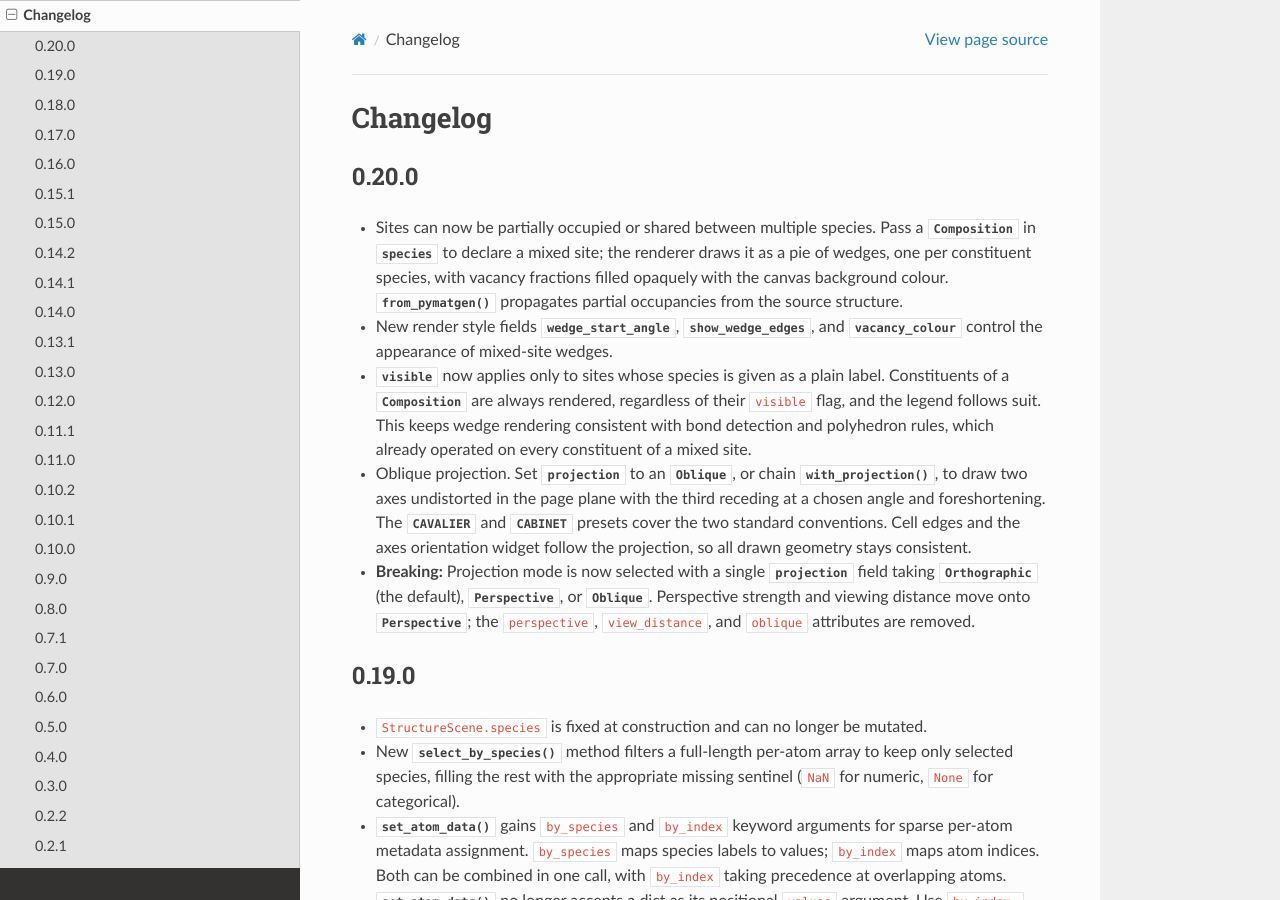
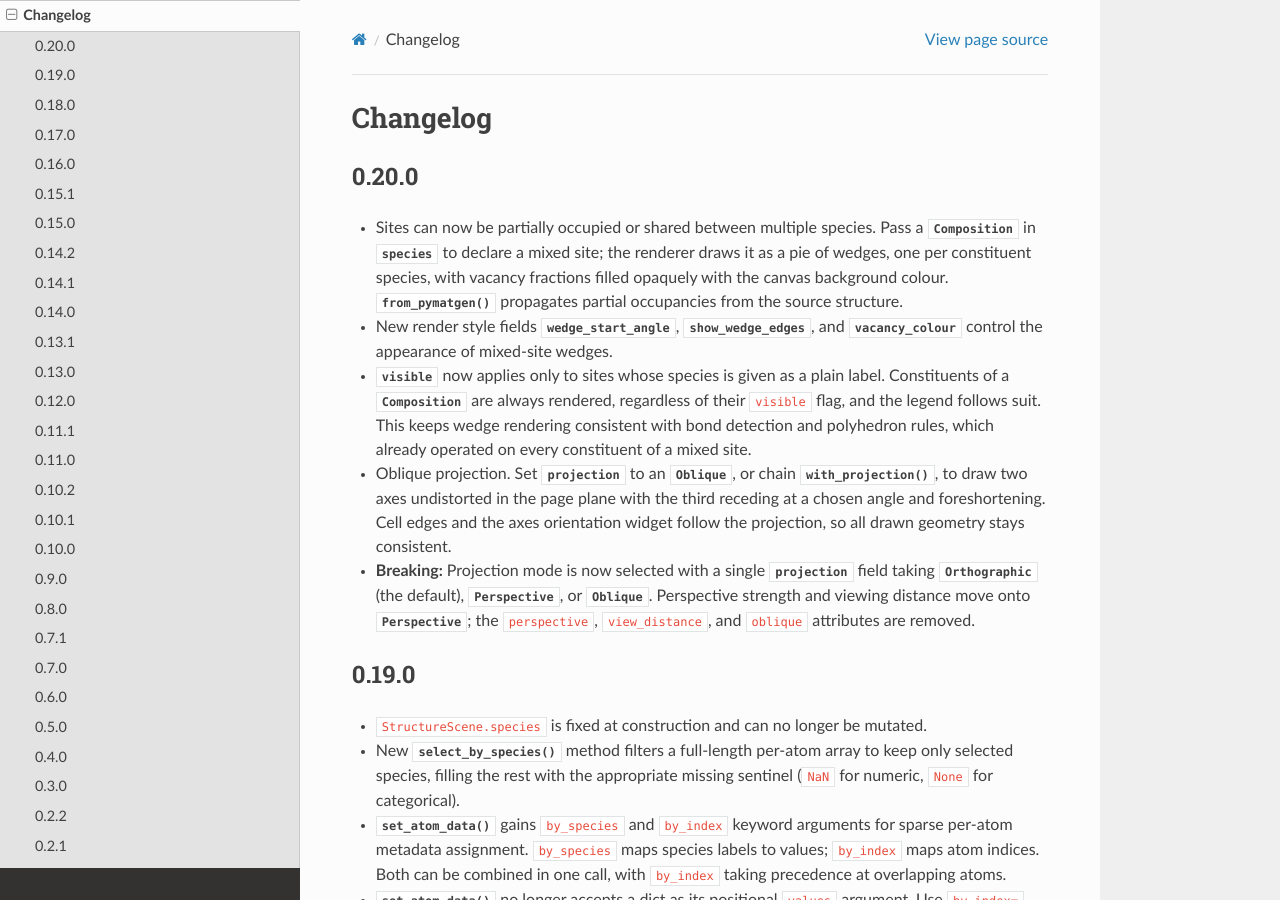
Before and after one commit to bjmorgan/hofmann, a Sphinx documentation site: the page built from docs/changelog.rst, in a window 1280 px wide and 900 px high. Built offline with Sphinx 7.4.7 and the Read the Docs theme 3.1.0, drawn with Linux system fonts in a browser that asks for light colours.

Commit message:
Remove the drafting-convention presets from the oblique API

```diff
--- a/docs/_static/generate_images.py
+++ b/docs/_static/generate_images.py
@@ -7,9 +7,9 @@
 from scipy.spatial.transform import Rotation
 
 from hofmann import (
-    CABINET, AtomLegendItem, AtomStyle, AxesStyle, BondSpec,
-    CellEdgeStyle, Composition, Frame, LegendStyle, Orthographic,
-    Perspective, PolygonLegendItem, PolyhedronLegendItem,
+    AtomLegendItem, AtomStyle, AxesStyle, BondSpec,
+    CellEdgeStyle, Composition, Frame, LegendStyle, Oblique,
+    Orthographic, Perspective, PolygonLegendItem, PolyhedronLegendItem,
     PolyhedronSpec, RenderStyle, StructureScene, ViewState,
 )
 
@@ -660,7 +660,7 @@
     print(f"  wrote {OUT / 'perovskite_perspective.svg'}")
     perov_plain.view.projection = Orthographic()  # Reset
 
-    # 5b. Oblique: orthographic vs cabinet, same camera (perovskite).
+    # 5b. Oblique: orthographic vs oblique, same camera (perovskite).
     # The receding axis is the view direction, so both panels share
     # the look_along orientation and differ only in projection.
     saved_view = copy.deepcopy(perov_plain.view)
@@ -670,12 +670,12 @@
         figsize=(3, 3), dpi=150,
     )
     print(f"  wrote {OUT / 'perovskite_oblique_ortho.svg'}")
-    perov_plain.view.projection = CABINET
+    perov_plain.view.projection = Oblique(35.0, 0.6)
     perov_plain.render_mpl(
-        OUT / "perovskite_oblique_cabinet.svg",
+        OUT / "perovskite_oblique.svg",
         figsize=(3, 3), dpi=150,
     )
-    print(f"  wrote {OUT / 'perovskite_oblique_cabinet.svg'}")
+    print(f"  wrote {OUT / 'perovskite_oblique.svg'}")
     perov_plain.view = saved_view  # Reset
 
     # 6–9. Per-atom colouring examples: ring of atoms.
--- a/docs/changelog.rst
+++ b/docs/changelog.rst
@@ -29,11 +29,9 @@
 - Oblique projection.  Set :attr:`~hofmann.ViewState.projection` to
   an :class:`~hofmann.Oblique`, or chain :meth:`~hofmann.ViewState.with_projection`,
   to draw two axes undistorted in the page plane with the third
-  receding at a chosen angle and foreshortening.  The
-  :data:`~hofmann.CAVALIER` and :data:`~hofmann.CABINET` presets
-  cover the two standard conventions.  Cell edges and the axes
-  orientation widget follow the projection, so all drawn geometry stays
-  consistent.
+  receding at a chosen angle and foreshortening.  Cell edges and the
+  axes orientation widget follow the projection, so all drawn geometry
+  stays consistent.
 
 - **Breaking:** Projection mode is now selected with a single
   :attr:`~hofmann.ViewState.projection` field taking
--- a/src/hofmann/__init__.py
+++ b/src/hofmann/__init__.py
@@ -25,8 +25,6 @@
     AxesStyle,
     Bond,
     BondSpec,
-    CABINET,
-    CAVALIER,
     CellEdgeStyle,
     CmapSpec,
     Colour,
@@ -57,8 +55,6 @@
     "AxesStyle",
     "Bond",
     "BondSpec",
-    "CABINET",
-    "CAVALIER",
     "CellEdgeStyle",
     "CmapSpec",
     "COVALENT_RADII",
```
Also changed, not shown: docs/api.rst (+0 -10 lines), docs/rendering.rst (+6 -11 lines), 7 other files.
